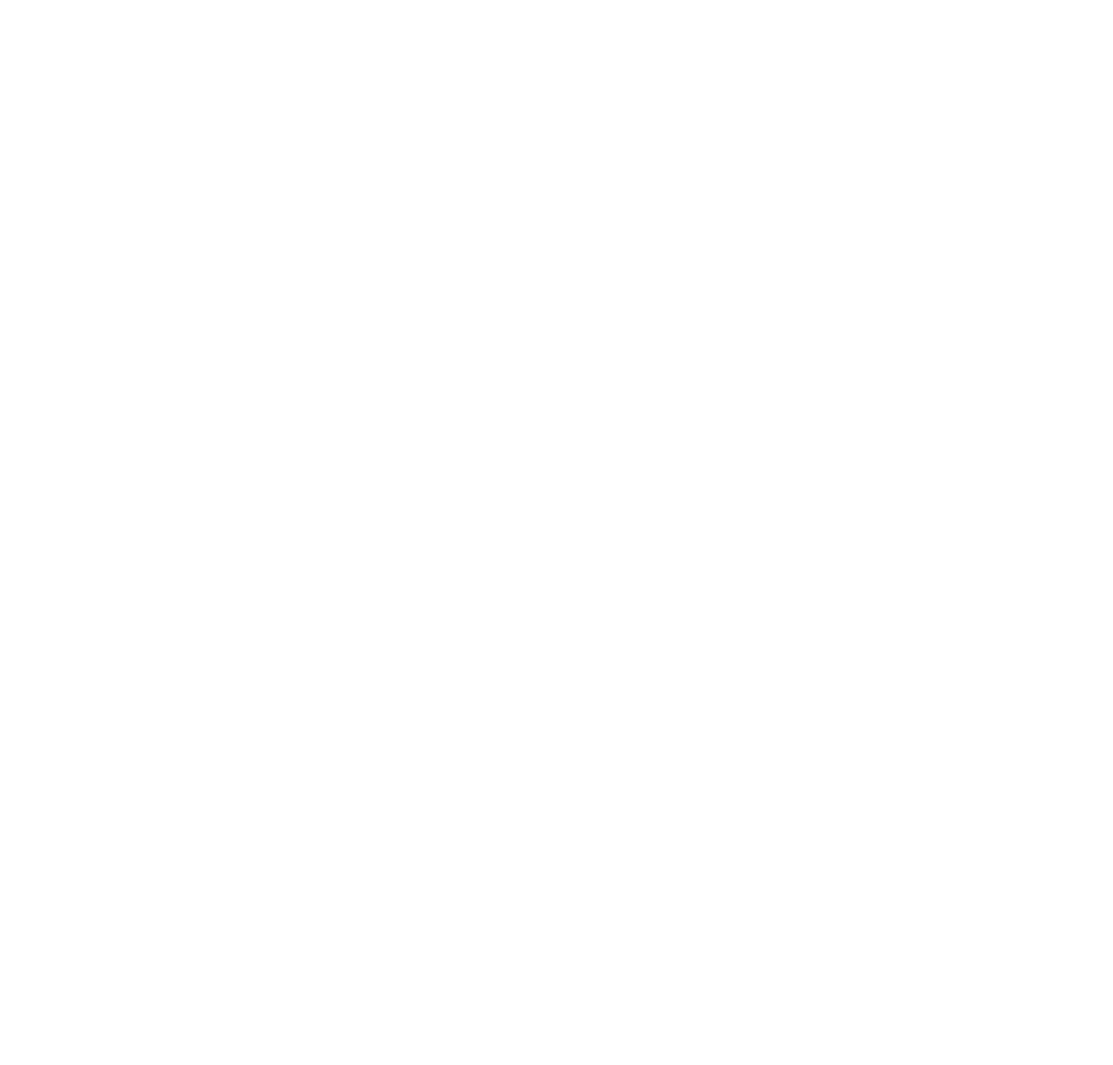
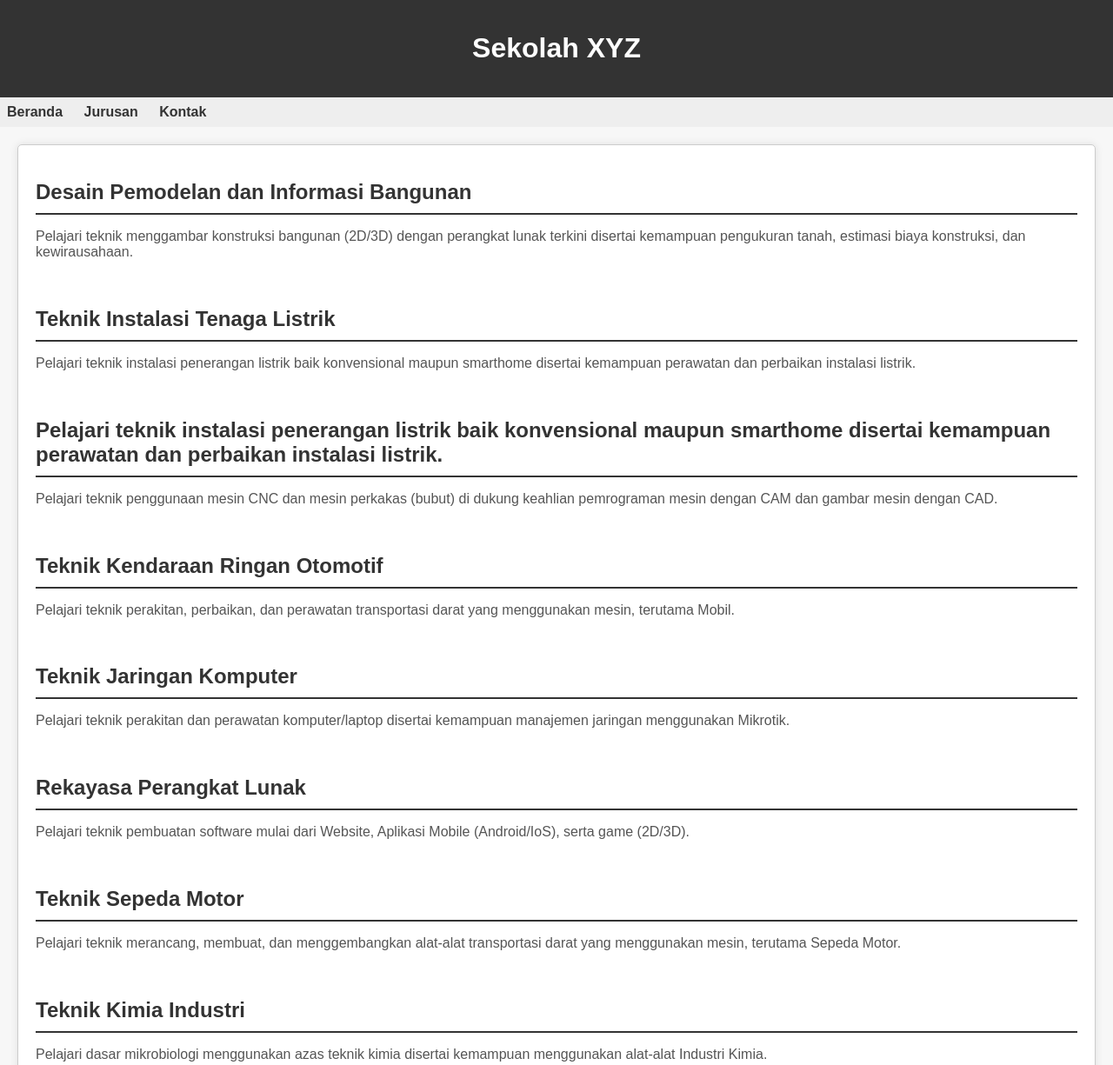
Before and after one commit to elaylalala/website-sekolah, a plain HTML site: page index.html in a window 1280 px wide. Shown: the top 1225 px of the page at 87% size. Before the commit the page ends 800 px from the top, so only its background shows below. Drawn offline with Linux system fonts and the light colour scheme.

Commit message:
menambahakan halaman jurusan di dalam project

```diff
--- a/index.html
+++ b/index.html
@@ -1,11 +1,85 @@
 <!DOCTYPE html>
 <html lang="en">
-<head>
-    <meta charset="UTF-8">
-    <meta name="viewport" content="width=device-width, initial-scale=1.0">
-    <title>web sekolah</title>
-</head>
-<body>
+  <head>
+    <meta charset="UTF-8" />
+    <meta name="viewport" content="width=device-width, initial-scale=1.0" />
+    <link rel="stylesheet" href="styles.css" />
+    <title>Jurusan Sekolah</title>
+  </head>
+  <body>
+    <header>
+      <h1>Sekolah XYZ</h1>
+    </header>
+    <nav>
+      <ul>
+        <li><a href="#">Beranda</a></li>
+        <li><a href="#">Jurusan</a></li>
+        <li><a href="#">Kontak</a></li>
+      </ul>
+    </nav>
+    <section id="jurusanDetail">
+      <h2>Desain Pemodelan dan Informasi Bangunan</h2>
+      <p>
+        Pelajari teknik menggambar konstruksi bangunan (2D/3D) dengan perangkat
+        lunak terkini disertai kemampuan pengukuran tanah, estimasi biaya
+        konstruksi, dan kewirausahaan.
+      </p>
+      <br />
+      <h2>Teknik Instalasi Tenaga Listrik</h2>
+      <p>
+        Pelajari teknik instalasi penerangan listrik baik konvensional maupun
+        smarthome disertai kemampuan perawatan dan perbaikan instalasi listrik.
+      </p>
+      <br />
+      <h2>
+        Pelajari teknik instalasi penerangan listrik baik konvensional maupun
+        smarthome disertai kemampuan perawatan dan perbaikan instalasi listrik.
+      </h2>
+      <p>
+        Pelajari teknik penggunaan mesin CNC dan mesin perkakas (bubut) di
+        dukung keahlian pemrograman mesin dengan CAM dan gambar mesin dengan
+        CAD.
+      </p>
+      <br />
+      <h2>Teknik Kendaraan Ringan Otomotif</h2>
+      <p>
+        Pelajari teknik perakitan, perbaikan, dan perawatan transportasi darat
+        yang menggunakan mesin, terutama Mobil.
+      </p>
+      <br />
+      <h2>Teknik Jaringan Komputer</h2>
+      <p>
+        Pelajari teknik perakitan dan perawatan komputer/laptop disertai
+        kemampuan manajemen jaringan menggunakan Mikrotik.
+      </p>
+      <br />
+      <h2>Rekayasa Perangkat Lunak</h2>
+      <p>
+        Pelajari teknik pembuatan software mulai dari Website, Aplikasi Mobile
+        (Android/IoS), serta game (2D/3D).
+      </p>
+      <br />
+      <h2>Teknik Sepeda Motor</h2>
+      <p>
+        Pelajari teknik merancang, membuat, dan menggembangkan alat-alat
+        transportasi darat yang menggunakan mesin, terutama Sepeda Motor.
+      </p>
+      <br />
+      <h2>Teknik Kimia Industri</h2>
+      <p>
+        Pelajari dasar mikrobiologi menggunakan azas teknik kimia disertai
+        kemampuan menggunakan alat-alat Industri Kimia.
+      </p>
+      <br />
+      <h2>Teknik Elektronika Industri</h2>
+      <p>
+        Pelajari teknologi Mikroprosessor, Mikrokontroller, PLC, Pnumatik, dan
+        semua peralatan elektronika rumah tangga.
+      </p>
+      <br />
+      <!-- Tambahkan konten detail jurusan Informatika di sini -->
+    </section>
 
-</body>
+    <script src="script.js"></script>
+  </body>
 </html>
--- /dev/null
+++ b/script.js
@@ -0,0 +1,42 @@
+document.addEventListener("DOMContentLoaded", function () {
+  function tampilkanDetailJurusan(jurusan) {
+    var detailJurusan = document.getElementById("detailJurusan");
+    detailJurusan.innerHTML =
+      "<h2>" + jurusan.judul + "</h2><p>" + jurusan.deskripsi + "</p>";
+  }
+
+  var jurusanList = [
+    {
+      judul: "Desain Pemodelan dan Informasi Bangunan",
+      deskripsi:
+        "Pelajari teknik menggambar konstruksi bangunan (2D/3D) dengan perangkat lunak terkini disertai kemampuan pengukuran tanah, estimasi biaya konstruksi, dan kewirausahaan.",
+    },
+    {
+      judul: "Teknik Instalasi Tenaga Listrik",
+      deskripsi:
+        "Pelajari teknik instalasi penerangan listrik baik konvensional maupun smarthome disertai kemampuan perawatan dan perbaikan instalasi listrik.",
+    },
+    // Tambahkan detail untuk jurusan lainnya
+  ];
+
+  var jurusanSection = document.getElementById("jurusanDetail");
+  var detailJurusanContainer = document.createElement("div");
+  detailJurusanContainer.id = "detailJurusan";
+  jurusanSection.appendChild(detailJurusanContainer);
+
+  for (var i = 0; i < jurusanList.length; i++) {
+    var jurusanButton = document.createElement("button");
+    jurusanButton.textContent = jurusanList[i].judul;
+
+    jurusanButton.addEventListener(
+      "click",
+      (function (index) {
+        return function () {
+          tampilkanDetailJurusan(jurusanList[index]);
+        };
+      })(i)
+    );
+
+    jurusanSection.appendChild(jurusanButton);
+  }
+});
--- /dev/null
+++ b/styles.css
@@ -0,0 +1,75 @@
+body {
+  font-family: "Arial", sans-serif;
+  margin: 0;
+  padding: 0;
+  background-color: #f7f7f7;
+}
+
+header {
+  background-color: #333;
+  color: white;
+  text-align: center;
+  padding: 1em;
+}
+
+nav {
+  background-color: #eee;
+  padding: 0.5em;
+}
+
+nav ul {
+  list-style: none;
+  margin: 0;
+  padding: 0;
+}
+
+nav li {
+  display: inline;
+  margin-right: 20px;
+}
+
+nav a {
+  text-decoration: none;
+  color: #333;
+  font-weight: bold;
+}
+
+#jurusanDetail {
+  margin: 20px;
+  padding: 20px;
+  border: 1px solid #ccc;
+  border-radius: 5px;
+  background-color: #fff;
+  box-shadow: 0 0 10px rgba(0, 0, 0, 0.1);
+  transition: transform 0.3s ease-in-out;
+}
+
+#jurusanDetail:hover {
+  transform: scale(1.02);
+}
+
+#jurusanDetail h2 {
+  color: #333;
+  border-bottom: 2px solid #333;
+  padding-bottom: 10px;
+  margin-bottom: 10px;
+}
+
+#jurusanDetail p {
+  color: #555;
+}
+
+button {
+  background-color: #3498db;
+  color: white;
+  padding: 10px 15px;
+  border: none;
+  border-radius: 5px;
+  cursor: pointer;
+  margin-bottom: 10px;
+  transition: background-color 0.3s ease;
+}
+
+button:hover {
+  background-color: #2980b9;
+}
```
